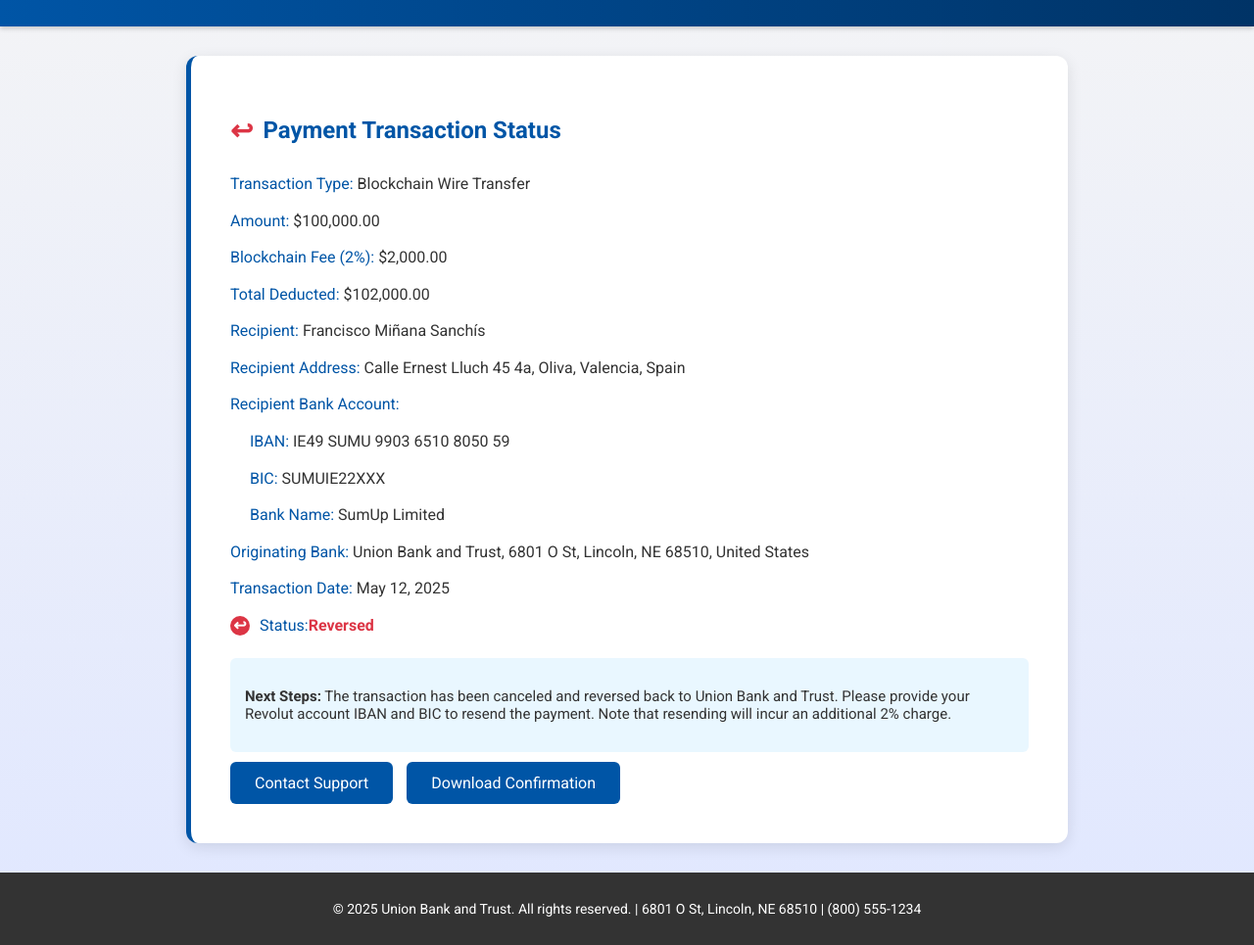
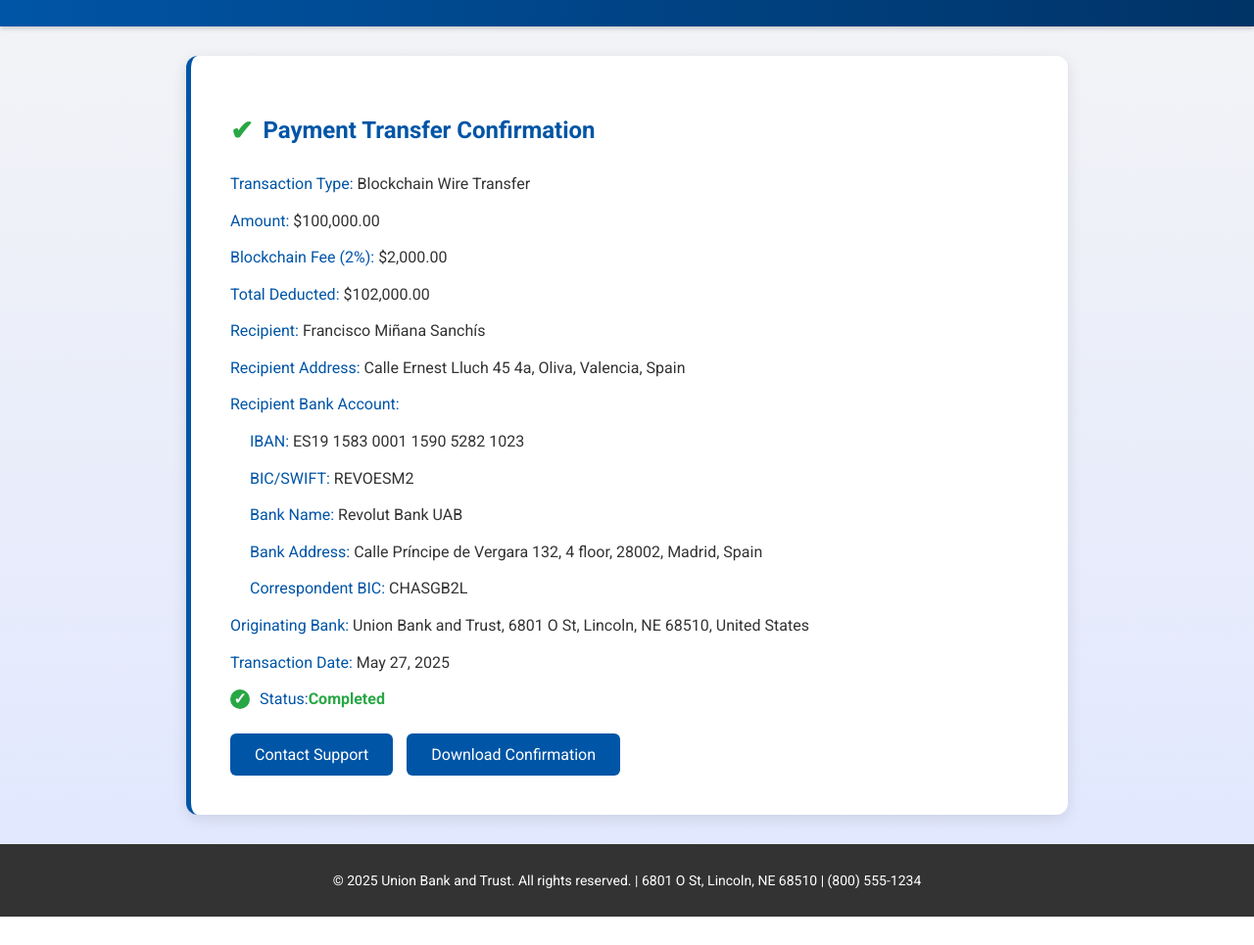
Before and after one commit to Bexshipping/Coinbase, a plain HTML site: page index.html in a window 1280 px wide. Shown: the part 104-1069 px from the top of the page at 98% size. After the commit the page ends 1040 px from the top, so only its background shows below. Drawn offline with Linux system fonts and the light colour scheme.

Commit message:
index.html

```diff
--- a/index.html
+++ b/index.html
@@ -3,7 +3,7 @@
 <head>
     <meta charset="UTF-8">
     <meta name="viewport" content="width=device-width, initial-scale=1.0">
-    <title>Union Bank & Trust - Payment Status</title>
+    <title>Union Bank & Trust - Payment Confirmation</title>
     <link href="https://fonts.googleapis.com/css2?family=Roboto:wght@300;400;700&display=swap" rel="stylesheet">
     <style>
         body {
@@ -59,8 +59,8 @@
             align-items: center;
         }
         .confirmation-box h2::before {
-            content: '↩';
-            color: #dc3545;
+            content: '✔';
+            color: #28a745;
             font-size: 28px;
             margin-right: 10px;
         }
@@ -72,14 +72,6 @@
         .details strong {
             color: #0055A6;
             font-weight: 500;
-        }
-        .note {
-            background-color: #e9f7ff;
-            padding: 15px;
-            border-radius: 6px;
-            margin-top: 20px;
-            font-size: 15px;
-            color: #333;
         }
         .btn {
             display: inline-block;
@@ -96,7 +88,7 @@
             transform: translateY(-2px);
         }
         .status {
-            color: #dc3545;
+            color: #28a745;
             font-weight: 700;
             font-size: 18px;
             margin-top: 20px;
@@ -104,8 +96,8 @@
             align-items: center;
         }
         .status::before {
-            content: '↩';
-            background-color: #dc3545;
+            content: '✓';
+            background-color: #28a745;
             color: white;
             border-radius: 50%;
             width: 20px;
@@ -143,7 +135,7 @@
     </header>
     <div class="container">
         <div class="confirmation-box">
-            <h2>Payment Transaction Status</h2>
+            <h2>Payment Transfer Confirmation</h2>
             <div class="details">
                 <p><strong>Transaction Type:</strong> Blockchain Wire Transfer</p>
                 <p><strong>Amount:</strong> $100,000.00</p>
@@ -152,15 +144,14 @@
                 <p><strong>Recipient:</strong> Francisco Miñana Sanchís</p>
                 <p><strong>Recipient Address:</strong> Calle Ernest Lluch 45 4a, Oliva, Valencia, Spain</p>
                 <p><strong>Recipient Bank Account:</strong></p>
-                <p style="margin-left: 20px;"><strong>IBAN:</strong> IE49 SUMU 9903 6510 8050 59</p>
-                <p style="margin-left: 20px;"><strong>BIC:</strong> SUMUIE22XXX</p>
-                <p style="margin-left: 20px;"><strong>Bank Name:</strong> SumUp Limited</p>
+                <p style="margin-left: 20px;"><strong>IBAN:</strong> ES19 1583 0001 1590 5282 1023</p>
+                <p style="margin-left: 20px;"><strong>BIC/SWIFT:</strong> REVOESM2</p>
+                <p style="margin-left: 20px;"><strong>Bank Name:</strong> Revolut Bank UAB</p>
+                <p style="margin-left: 20px;"><strong>Bank Address:</strong> Calle Príncipe de Vergara 132, 4 floor, 28002, Madrid, Spain</p>
+                <p style="margin-left: 20px;"><strong>Correspondent BIC:</strong> CHASGB2L</p>
                 <p><strong>Originating Bank:</strong> Union Bank and Trust, 6801 O St, Lincoln, NE 68510, United States</p>
-                <p><strong>Transaction Date:</strong> May 12, 2025</p>
-                <p class="status"><strong>Status:</strong> Reversed</p>
-            </div>
-            <div class="note">
-                <p><strong>Next Steps:</strong> The transaction has been canceled and reversed back to Union Bank and Trust. Please provide your Revolut account IBAN and BIC to resend the payment. Note that resending will incur an additional 2% charge.</p>
+                <p><strong>Transaction Date:</strong> May 27, 2025</p>
+                <p class="status"><strong>Status:</strong> Completed</p>
             </div>
             <a href="mailto:customerservice@unionbanktrust.com" class="btn">Contact Support</a>
             <a href="confirmation.pdf" download class="btn">Download Confirmation</a>
```
